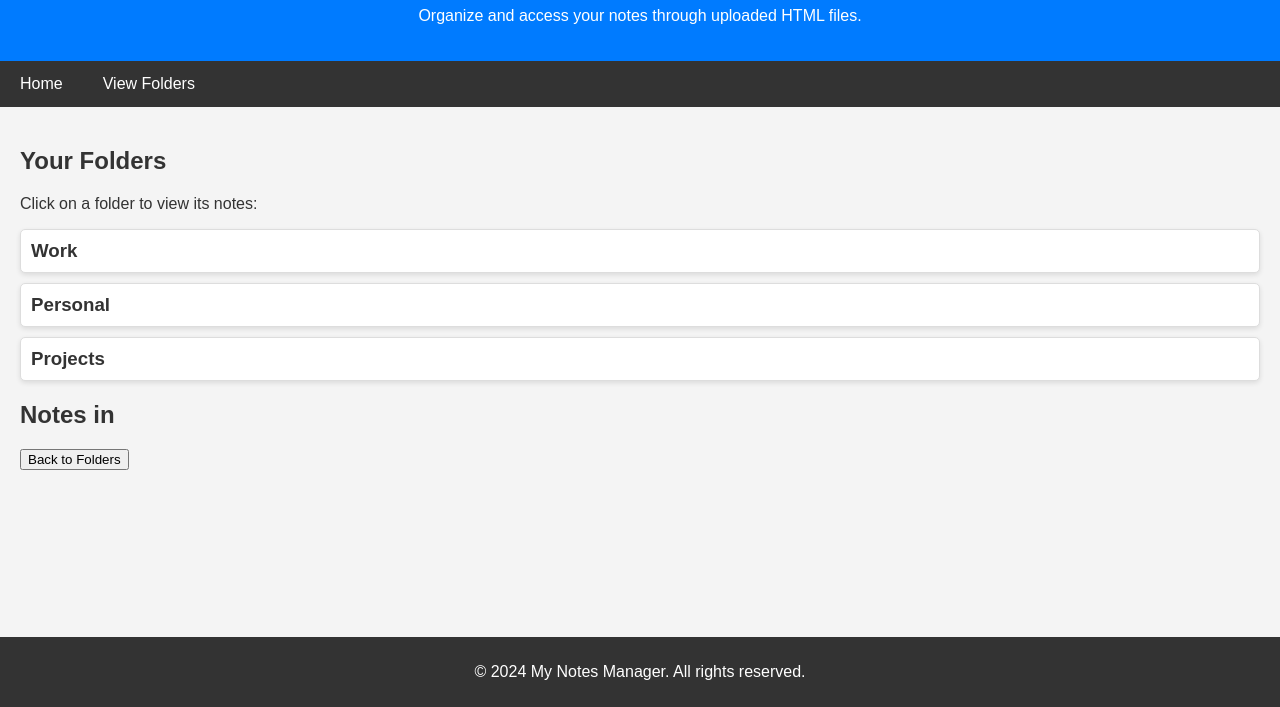
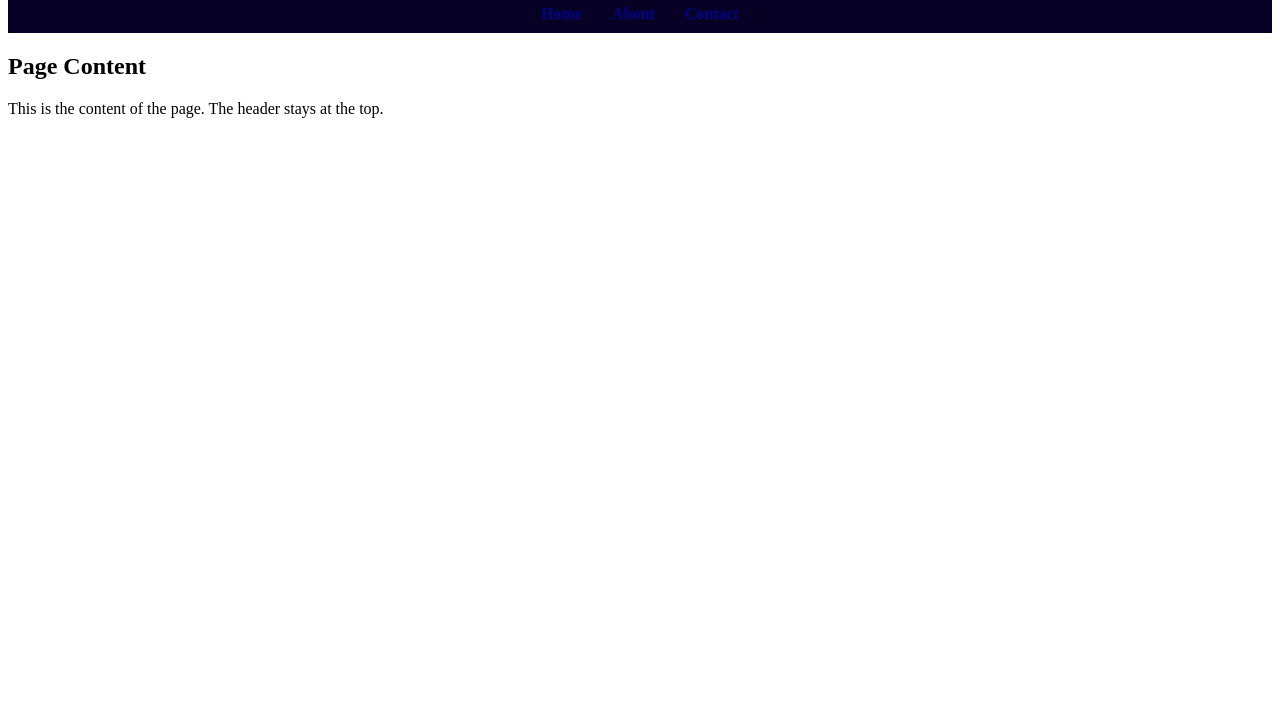
Before and after one commit to Sammynogo/Sammynogo, a plain HTML site: page index.html in a window 1280 px wide. Shown: the part 93-800 px from the top of the page. Drawn offline with Linux system fonts and the light colour scheme.

Commit message:
Update index.html

```diff
--- a/index.html
+++ b/index.html
@@ -3,150 +3,51 @@
 <head>
     <meta charset="UTF-8">
     <meta name="viewport" content="width=device-width, initial-scale=1.0">
-    <title>My Notes Manager</title>
+    <title>Page with Header</title>
     <style>
-        body {
-            font-family: Arial, sans-serif;
-            margin: 0;
-            padding: 0;
-            background-color: #f4f4f4;
-            color: #333;
-        }
         header {
-            background-color: #007BFF;
+            background-color: #060125;
             color: white;
-            padding: 20px 0;
+            padding: 10px 20px;
             text-align: center;
         }
-        nav {
-            background-color: #333;
-            overflow: hidden;
+        nav ul {
+            list-style: none;
+            padding: 0;
+            margin: 0;
+            display: flex;
+            justify-content: center;
         }
-        nav a {
-            color: white;
-            padding: 14px 20px;
+        nav ul li {
+            margin: 0 15px;
+        }
+        nav ul li a {
+            color: rgb(2, 0, 136);
             text-decoration: none;
-            display: block;
-            float: left;
+            font-weight: bold;
         }
-        nav a:hover {
-            background-color: #575757;
-        }
-        main {
-            padding: 20px;
-        }
-        footer {
-            background-color: #333;
-            color: white;
-            text-align: center;
-            padding: 10px 0;
-            position: fixed;
-            bottom: 0;
-            width: 100%;
-        }
-        .folder {
-            margin: 10px 0;
-            padding: 10px;
-            background-color: #fff;
-            border: 1px solid #ddd;
-            border-radius: 5px;
-            box-shadow: 0 2px 5px rgba(0,0,0,0.1);
-            cursor: pointer;
-        }
-        .folder h3 {
-            margin: 0;
+        nav ul li a:hover {
+            text-decoration: underline;
         }
     </style>
 </head>
 <body>
+    <!-- Header Section -->
     <header>
-        <h1>My Notes Manager</h1>
-        <p>Organize and access your notes through uploaded HTML files.</p>
+        <h1>Welcome to My Website</h1>
+        <nav>
+            <ul>
+                <li><a href="index.html">Home</a></li>
+                <li><a href="about.html">About</a></li>
+                <li><a href="contact.html">Contact</a></li>
+            </ul>
+        </nav>
     </header>
-    <nav>
-        <a href="#">Home</a>
-        <a href="#folders">View Folders</a>
-    </nav>
+
+    <!-- Main Content -->
     <main>
-        <section id="folders">
-            <h2>Your Folders</h2>
-            <p>Click on a folder to view its notes:</p>
-            <div id="folders-container">
-                <!-- Folders will be displayed here -->
-            </div>
-        </section>
-
-        <section id="notes" class="hidden">
-            <h2>Notes in <span id="current-folder"></span></h2>
-            <div id="notes-container">
-                <!-- Notes will be displayed here -->
-            </div>
-            <button id="back">Back to Folders</button>
-        </section>
+        <h2>Page Content</h2>
+        <p>This is the content of the page. The header stays at the top.</p>
     </main>
-    <footer>
-        <p>&copy; 2024 My Notes Manager. All rights reserved.</p>
-    </footer>
-
-    <script>
-        const foldersContainer = document.getElementById('folders-container');
-        const notesContainer = document.getElementById('notes-container');
-        const currentFolderDisplay = document.getElementById('current-folder');
-        const notesSection = document.getElementById('notes');
-        const foldersSection = document.getElementById('folders');
-
-        const folderData = {
-            // Example folder structure: Replace with your real folder data
-            "Work": ["work_note1.html", "work_note2.html"],
-            "Personal": ["personal_note1.html", "personal_note2.html"],
-            "Projects": ["project1.html", "project2.html"]
-        };
-
-        function renderFolders() {
-            foldersContainer.innerHTML = '';
-
-            for (const folderName in folderData) {
-                const folderDiv = document.createElement('div');
-                folderDiv.classList.add('folder');
-                folderDiv.innerHTML = `<h3>${folderName}</h3>`;
-                folderDiv.addEventListener('click', function() {
-                    openFolder(folderName);
-                });
-                foldersContainer.appendChild(folderDiv);
-            }
-        }
-
-        function openFolder(folderName) {
-            currentFolderDisplay.textContent = folderName;
-            renderNotes(folderData[folderName]);
-            toggleSections(notesSection);
-        }
-
-        function renderNotes(noteFiles) {
-            notesContainer.innerHTML = '';
-
-            noteFiles.forEach(noteFile => {
-                const noteLink = document.createElement('a');
-                noteLink.href = noteFile;
-                noteLink.target = '_blank';
-                noteLink.classList.add('note');
-                noteLink.textContent = noteFile;
-                notesContainer.appendChild(noteLink);
-            });
-        }
-
-        document.getElementById('back').addEventListener('click', function() {
-            toggleSections(foldersSection);
-        });
-
-        function toggleSections(sectionToShow) {
-            foldersSection.classList.add('hidden');
-            notesSection.classList.add('hidden');
-
-            sectionToShow.classList.remove('hidden');
-        }
-
-        renderFolders();
-    </script>
 </body>
 </html>
```
